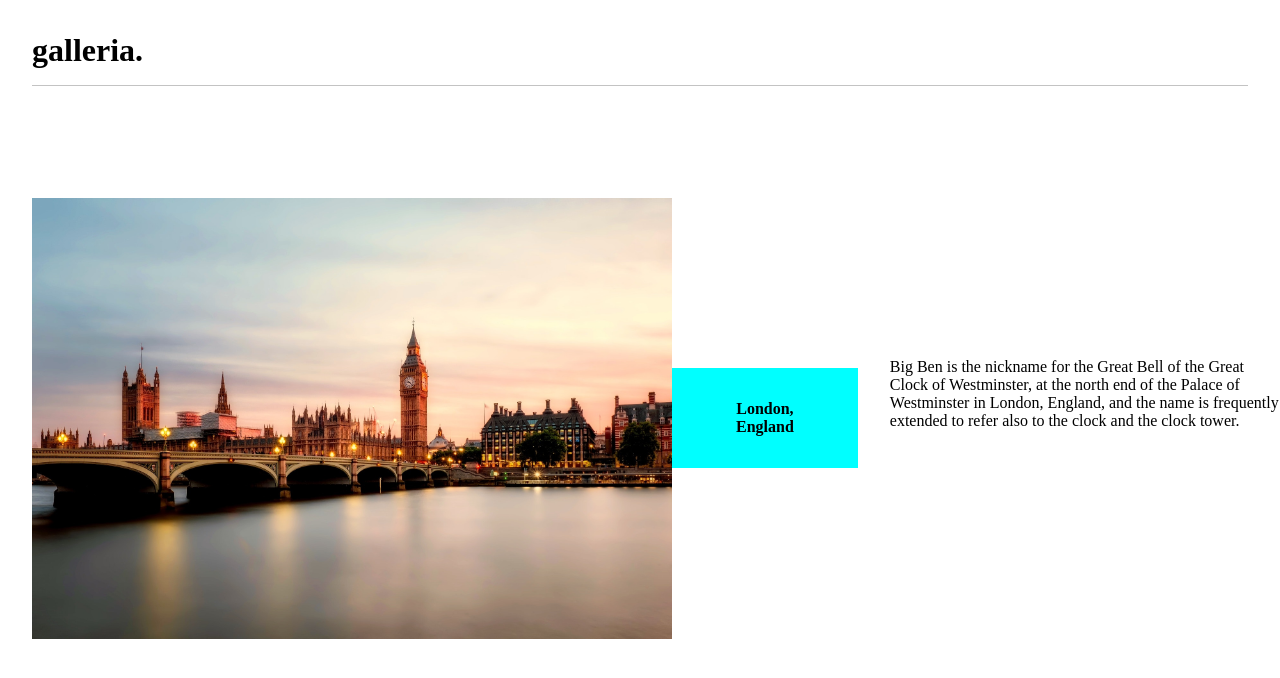
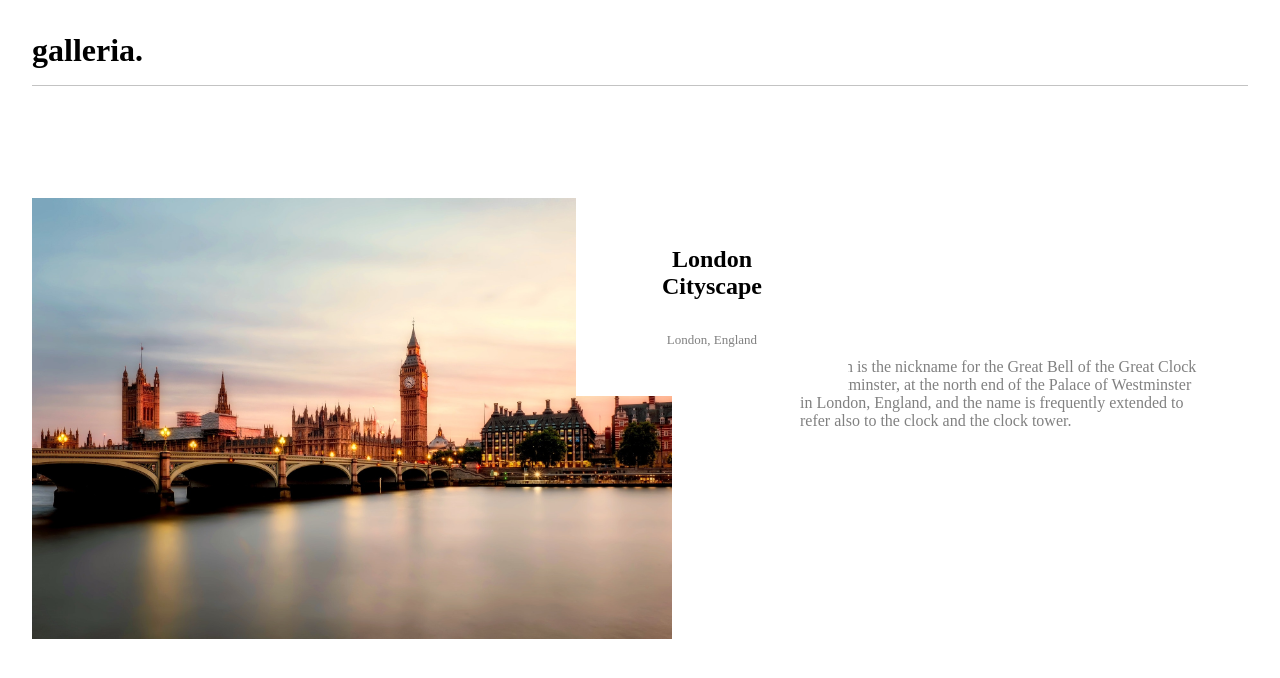
Before and after one commit to AndreiLhu/Gallery, a React (Vite) app: page /1 in a window 1280 px wide. Shown: the top 678 px of the page. Built offline with nearby package versions, Linux system fonts and the light colour scheme.

Commit message:
Working on title card style

```diff
--- a/src/components/ImageDetails.tsx
+++ b/src/components/ImageDetails.tsx
@@ -19,8 +19,9 @@ const ImageDetails: React.FC = () => {
     <React.Fragment>
       <div className="mainCardDiv">
         <img src={image.imgUrl} className="cardImage" />
-        {/* <p>{image.name}</p> */}
-        <h4 className="locationCard">{image.location}</h4>
+        <h2 className="nameCard">
+          {image.name} <p className="locationCard">{image.location}</p>
+        </h2>
         <p className="cardDescription">{image.description}</p>
       </div>
     </React.Fragment>
--- a/src/index.css
+++ b/src/index.css
@@ -48,8 +48,8 @@
 
 .mainCardDiv {
   display: flex;
-
   padding-top: 5rem;
+  justify-content: space-between;
 }
 .cardImage {
   object-fit: cover;
@@ -59,21 +59,31 @@
 }
 
 .cardDescription {
-  max-width: 30rem;
+  max-width: 25rem;
   text-align: left;
   padding-top: 10rem;
-  margin-left: 2rem;
+  margin-right: 5rem;
+  color: gray;
 }
-.locationCard {
-  background-color: aqua;
-  padding-left: 4em;
-  padding-right: 4em;
+.nameCard {
+  background-color: rgb(255, 255, 255);
+  padding-left: 3em;
+  padding-right: 3em;
   padding-top: 2em;
   padding-bottom: 2em;
   text-align: center;
-  position: relative;
+  align-items: center;
+  position: absolute;
   width: 10%;
   margin: auto;
+  left: 45%;
+  font-weight: 700;
+}
+.locationCard {
+  font-size: small;
+  color: gray;
+  margin-top: 2rem;
+  font-weight: 400;
 }
 
 .mainTitle {
```
